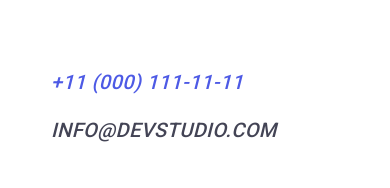
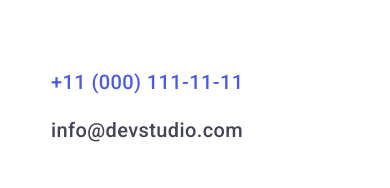
Before and after one commit to Yevhenii-2024/goit-markup-hw-06, a plain HTML site: page index.html in a window 390 px wide. Shown: the part 574-762 px from the top of the page. Drawn offline with nearby package versions, Linux system fonts and the light colour scheme.

Commit message:
add changes

```diff
--- a/css/styles.css
+++ b/css/styles.css
@@ -295,7 +295,7 @@ img {
   line-height: 1.2;
   letter-spacing: 0.02em;
   color: #434455;
-  text-transform: uppercase;
+  font-style: normal;
 }
 
 .mobile-addres-link.mobile-menu-tel {
```
